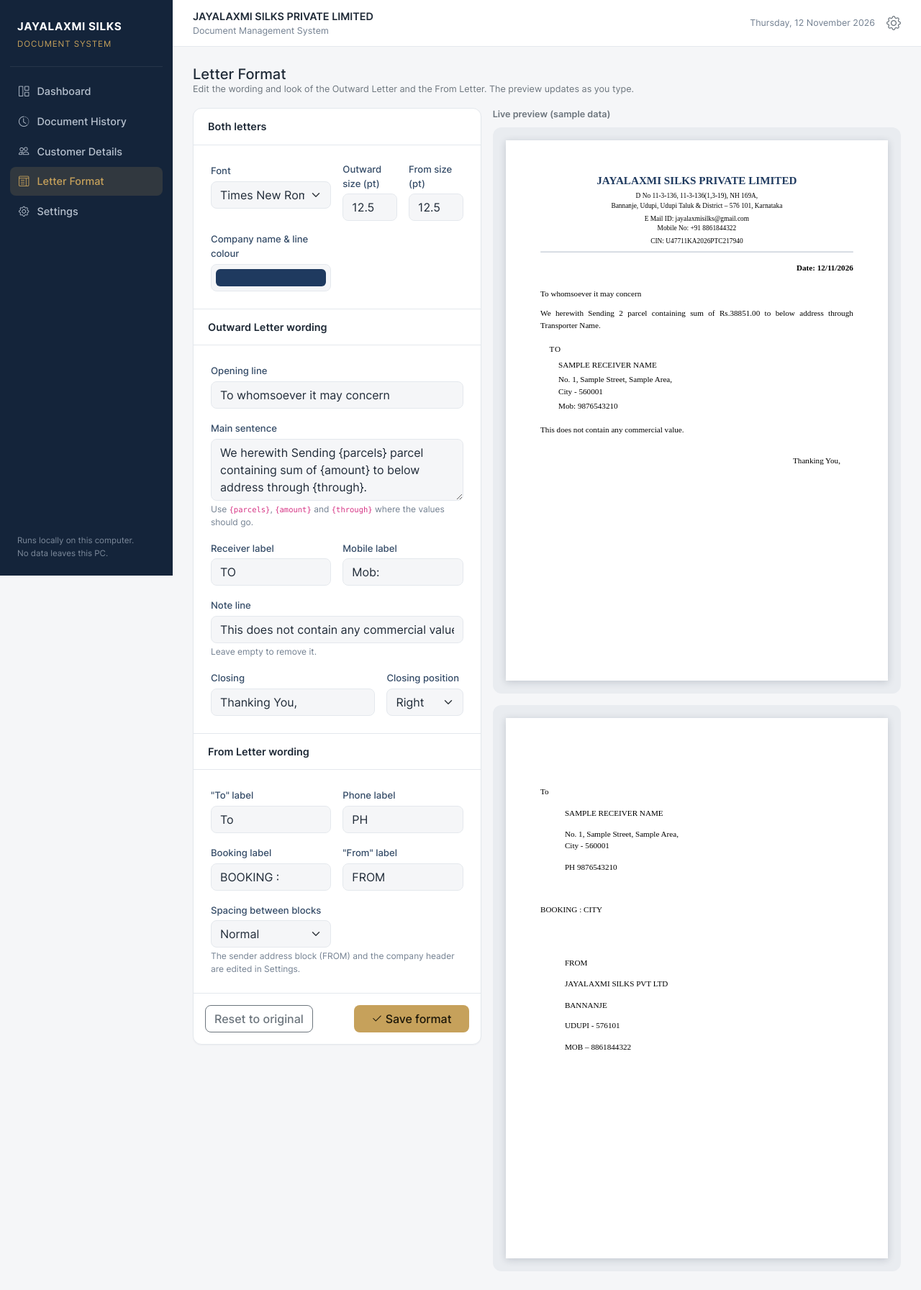
After one commit to Melroy09-10/jayalaxmi__111, a Flask app: page /format in a window 1280 px wide. The commit adds this page. Shown: the whole page at 72% size. Run offline with Flask 3, Linux system fonts and the light colour scheme; data comes from the database, SQL or seed files in the repository; data that the repository does not hold is empty; some libraries are stand-ins or nearby versions.

Commit message:
Update application

```diff
--- a/JAYALAXMI_DOCUMENT_SYSTEM/app.py
+++ b/JAYALAXMI_DOCUMENT_SYSTEM/app.py
@@ -365,6 +365,42 @@ def history():
     return render_template("history.html", rows=rows, q=q, d_from=d_from, d_to=d_to, active="history")
 
 
+# --------------------------------------------------------------------------- letter format
+SAMPLE_DATA = {
+    "parcels": 2, "consignee_name": "SAMPLE RECEIVER NAME",
+    "consignee_address": "No. 1, Sample Street, Sample Area,\nCity - 560001", "consignee_mobile": "9876543210",
+    "booking": "CITY", "through": "Transporter Name", "ewb_no": "", "invoice_value": 38851.0,
+}
+
+
+def preview_pair(format_values):
+    settings = {**db.get_settings(), **format_values}
+    ctx = letters.build_context(SAMPLE_DATA, settings)
+    return letters.render_outward(ctx), letters.render_from(ctx)
+
+
+@app.route("/format", methods=["GET", "POST"])
+def letter_format():
+    """Edit the wording and look of both letters. Applies to letters generated from now on."""
+    if request.method == "POST":
+        if request.form.get("action") == "reset":
+            db.save_settings(config.FORMAT_DEFAULTS)
+            flash("Letter format reset to the original.", "success")
+        else:
+            db.save_settings(letters.clean_format(request.form))
+            flash("Letter format saved. New letters will use it; existing documents are unchanged.", "success")
+        return redirect(url_for("letter_format"))
+    s = db.get_settings()
+    vals = letters.clean_format({k: s.get(k) for k in config.FORMAT_DEFAULTS})
+    return render_template("format.html", f=vals, fonts=config.FONTS, active="format")
+
+
+@app.route("/format/preview", methods=["POST"])
+def format_preview():
+    outward, from_ = preview_pair(letters.clean_format(request.form))
+    return {"outward": outward, "from": from_}
+
+
 # --------------------------------------------------------------------------- customers
 @app.route("/customers")
 def customers():
--- a/JAYALAXMI_DOCUMENT_SYSTEM/templates/base.html
+++ b/JAYALAXMI_DOCUMENT_SYSTEM/templates/base.html
@@ -12,6 +12,7 @@
   <a href="{{ url_for('dashboard') }}" class="{{ 'active' if active=='dashboard' }}"><i class="bi bi-grid-1x2"></i>Dashboard</a>
   <a href="{{ url_for('history') }}" class="{{ 'active' if active=='history' }}"><i class="bi bi-clock-history"></i>Document History</a>
   <a href="{{ url_for('customers') }}" class="{{ 'active' if active=='customers' }}"><i class="bi bi-people"></i>Customer Details</a>
+  <a href="{{ url_for('letter_format') }}" class="{{ 'active' if active=='format' }}"><i class="bi bi-layout-text-window"></i>Letter Format</a>
   <a href="{{ url_for('settings') }}" class="{{ 'active' if active=='settings' }}"><i class="bi bi-gear"></i>Settings</a>
   <div class="foot">Runs locally on this computer.<br>No data leaves this PC.</div>
 </aside>
--- /dev/null
+++ b/JAYALAXMI_DOCUMENT_SYSTEM/templates/format.html
@@ -0,0 +1,77 @@
+{% extends "base.html" %}{% block body %}
+<div class="d-flex flex-wrap justify-content-between align-items-center mb-3 gap-2">
+  <div><h5 class="mb-0">Letter Format</h5>
+    <div class="text-secondary small">Edit the wording and look of the Outward Letter and the From Letter. The preview updates as you type.</div></div>
+</div>
+<div class="row g-3">
+  <div class="col-xl-5">
+    <form method="post" id="fmtForm" class="card">
+      <div class="card-h">Both letters</div>
+      <div class="p-4 row g-3">
+        <div class="col-md-6"><label class="form-label">Font</label>
+          <select class="form-select" name="fmt_font">{% for k, v in fonts.items() %}<option value="{{ k }}" {{ 'selected' if f.fmt_font == k }}>{{ v }}</option>{% endfor %}</select></div>
+        <div class="col-md-3"><label class="form-label">Outward size (pt)</label><input class="form-control" type="number" step="0.5" min="9" max="18" name="fmt_size_out" value="{{ f.fmt_size_out }}"></div>
+        <div class="col-md-3"><label class="form-label">From size (pt)</label><input class="form-control" type="number" step="0.5" min="9" max="18" name="fmt_size_from" value="{{ f.fmt_size_from }}"></div>
+        <div class="col-md-6"><label class="form-label">Company name &amp; line colour</label><input class="form-control form-control-color w-100" type="color" name="fmt_name_color" value="{{ f.fmt_name_color }}"></div>
+      </div>
+      <div class="card-h border-top">Outward Letter wording</div>
+      <div class="p-4 row g-3">
+        <div class="col-12"><label class="form-label">Opening line</label><input class="form-control" name="fmt_out_salutation" value="{{ f.fmt_out_salutation }}"></div>
+        <div class="col-12"><label class="form-label">Main sentence</label><textarea class="form-control" name="fmt_out_body" rows="3">{{ f.fmt_out_body }}</textarea>
+          <div class="hint">Use <code>{parcels}</code>, <code>{amount}</code> and <code>{through}</code> where the values should go.</div></div>
+        <div class="col-md-6"><label class="form-label">Receiver label</label><input class="form-control" name="fmt_out_to_label" value="{{ f.fmt_out_to_label }}"></div>
+        <div class="col-md-6"><label class="form-label">Mobile label</label><input class="form-control" name="fmt_out_mob_label" value="{{ f.fmt_out_mob_label }}"></div>
+        <div class="col-12"><label class="form-label">Note line</label><input class="form-control" name="fmt_out_note" value="{{ f.fmt_out_note }}"><div class="hint">Leave empty to remove it.</div></div>
+        <div class="col-md-8"><label class="form-label">Closing</label><input class="form-control" name="fmt_out_closing" value="{{ f.fmt_out_closing }}"></div>
+        <div class="col-md-4"><label class="form-label">Closing position</label>
+          <select class="form-select" name="fmt_out_closing_align">{% for v in ['left','center','right'] %}<option value="{{ v }}" {{ 'selected' if f.fmt_out_closing_align == v }}>{{ v|capitalize }}</option>{% endfor %}</select></div>
+      </div>
+      <div class="card-h border-top">From Letter wording</div>
+      <div class="p-4 row g-3">
+        <div class="col-md-6"><label class="form-label">"To" label</label><input class="form-control" name="fmt_from_to" value="{{ f.fmt_from_to }}"></div>
+        <div class="col-md-6"><label class="form-label">Phone label</label><input class="form-control" name="fmt_from_ph" value="{{ f.fmt_from_ph }}"></div>
+        <div class="col-md-6"><label class="form-label">Booking label</label><input class="form-control" name="fmt_from_booking" value="{{ f.fmt_from_booking }}"></div>
+        <div class="col-md-6"><label class="form-label">"From" label</label><input class="form-control" name="fmt_from_from" value="{{ f.fmt_from_from }}"></div>
+        <div class="col-md-6"><label class="form-label">Spacing between blocks</label>
+          <select class="form-select" name="fmt_from_gap">{% for v in ['compact','normal','wide'] %}<option value="{{ v }}" {{ 'selected' if f.fmt_from_gap == v }}>{{ v|capitalize }}</option>{% endfor %}</select></div>
+        <div class="col-12 hint">The sender address block (FROM) and the company header are edited in Settings.</div>
+      </div>
+      <div class="p-3 border-top d-flex justify-content-between">
+        <button class="btn btn-outline-secondary" name="action" value="reset" onclick="return confirm('Reset the letter format to the original?')">Reset to original</button>
+        <button class="btn btn-gold px-4" name="action" value="save"><i class="bi bi-check2 me-1"></i>Save format</button>
+      </div>
+    </form>
+  </div>
+  <div class="col-xl-7">
+    <div class="small fw-semibold text-secondary mb-2">Live preview (sample data)</div>
+    <div class="row g-3">
+      <div class="col-12"><div class="paper-wrap"><div class="paper-box"><div class="sheet" id="pvOut"></div></div></div></div>
+      <div class="col-12"><div class="paper-wrap"><div class="paper-box"><div class="sheet" id="pvFrom"></div></div></div></div>
+    </div>
+  </div>
+</div>
+{% endblock %}
+{% block scripts %}<script>
+const form = document.getElementById('fmtForm');
+function fit() {
+  document.querySelectorAll('.paper-wrap').forEach(w => {
+    const box = w.querySelector('.paper-box'), sh = box.querySelector('.sheet');
+    sh.style.transform = 'none';
+    const full = sh.offsetWidth, s = Math.min(1, (w.clientWidth - 36) / full);
+    sh.style.transform = 'scale(' + s + ')';
+    box.style.width = (full * s) + 'px';
+    box.style.height = (sh.offsetHeight * s) + 'px';
+  });
+}
+let timer = null;
+async function refresh() {
+  const r = await fetch('{{ url_for("format_preview") }}', { method: 'POST', body: new FormData(form) });
+  const j = await r.json();
+  document.getElementById('pvOut').innerHTML = j.outward;
+  document.getElementById('pvFrom').innerHTML = j.from;
+  fit();
+}
+form.addEventListener('input', () => { clearTimeout(timer); timer = setTimeout(refresh, 250); });
+window.addEventListener('resize', fit);
+refresh();
+</script>{% endblock %}
--- a/JAYALAXMI_DOCUMENT_SYSTEM/templates/letters/from.html
+++ b/JAYALAXMI_DOCUMENT_SYSTEM/templates/letters/from.html
@@ -1,11 +1,11 @@
-<div class="letter from">
-  <p class="lbl">To</p>
+<div class="letter from" style="font-family: {{ fmt.fmt_font }}; font-size: {{ fmt.fmt_size_from }}pt;">
+  <p class="lbl">{{ fmt.fmt_from_to }}</p>
   <p class="in">{{ to_name }}</p>
   <p class="in">{{ to_address|lines }}</p>
-  {% if to_mobile %}<p class="in">PH {{ to_mobile }}</p>{% endif %}
-  <p class="book">BOOKING : {{ booking }}</p>
-  <div class="fromblk">
-    <p class="lbl in" style="margin-top:0">FROM</p>
+  {% if to_mobile %}<p class="in">{{ fmt.fmt_from_ph }} {{ to_mobile }}</p>{% endif %}
+  <p class="book" style="margin-top: {{ fmt.book_gap }}pt;">{{ fmt.fmt_from_booking }} {{ booking }}</p>
+  <div class="fromblk" style="margin-top: {{ fmt.from_gap }}pt;">
+    <p class="lbl in" style="margin-top:0">{{ fmt.fmt_from_from }}</p>
     <p class="in">{{ company.from_line_1 }}</p>
     <p class="in">{{ company.from_line_2 }}</p>
     <p class="in">{{ company.from_line_3 }}</p>
--- a/JAYALAXMI_DOCUMENT_SYSTEM/templates/letters/outward.html
+++ b/JAYALAXMI_DOCUMENT_SYSTEM/templates/letters/outward.html
@@ -1,21 +1,21 @@
-<div class="letter">
+<div class="letter" style="font-family: {{ fmt.fmt_font }}; font-size: {{ fmt.fmt_size_out }}pt;">
   <div class="lh">
-    <p class="co">{{ company.company_name }}</p>
+    <p class="co" style="color: {{ fmt.fmt_name_color }};">{{ company.company_name }}</p>
     <p class="ln">{{ company.company_address_1 }}<br>{{ company.company_address_2 }}</p>
     <p class="ln gap">E Mail ID: {{ company.company_email }}<br>Mobile No: {{ company.company_mobile }}</p>
     <p class="ln gap">CIN: {{ company.company_cin }}</p>
   </div>
-  <hr>
+  <hr style="border-top-color: {{ fmt.fmt_name_color }};">
   <p class="date">Date: {{ date_text }}</p>
-  <p class="sal">To whomsoever it may concern</p>
-  <p class="para">We herewith Sending {{ parcels }} parcel containing sum of {{ invoice_value }} to below address through {{ through }}.</p>
-  <p class="to-label">TO</p>
+  {% if fmt.fmt_out_salutation %}<p class="sal">{{ fmt.fmt_out_salutation }}</p>{% endif %}
+  <p class="para">{{ fmt.body }}</p>
+  {% if fmt.fmt_out_to_label %}<p class="to-label">{{ fmt.fmt_out_to_label }}</p>{% endif %}
   <div class="recv">
     <p class="nm">{{ to_name }}</p>
     <p>{{ to_address|lines }}</p>
-    {% if to_mobile %}<p>Mob: {{ to_mobile }}</p>{% endif %}
+    {% if to_mobile %}<p>{{ fmt.fmt_out_mob_label }} {{ to_mobile }}</p>{% endif %}
     {% if show_ewb and ewb_no %}<p>E-Way Bill No: {{ ewb_no }}</p>{% endif %}
   </div>
-  <p class="note">This does not contain any commercial value.</p>
-  <p class="thanks">Thanking You,</p>
+  {% if fmt.fmt_out_note %}<p class="note">{{ fmt.fmt_out_note }}</p>{% endif %}
+  {% if fmt.fmt_out_closing %}<p class="thanks" style="text-align: {{ fmt.fmt_out_closing_align }};">{{ fmt.fmt_out_closing }}</p>{% endif %}
 </div>
```
Also changed, not shown: JAYALAXMI_DOCUMENT_SYSTEM/config.py (+26 -0 lines), JAYALAXMI_DOCUMENT_SYSTEM/letters.py (+43 -0 lines), JAYALAXMI_DOCUMENT_SYSTEM/tests/smoke_test.py (+30 -0 lines).
